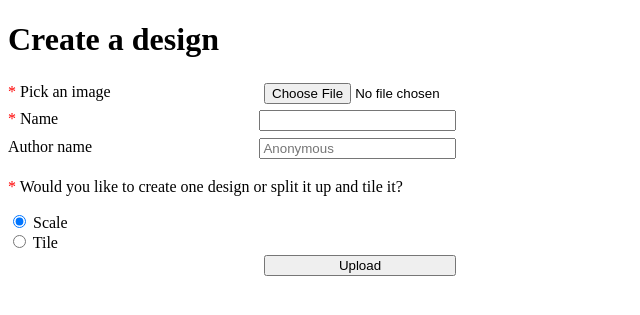
After one commit to acplaza/acplaza, a Python web app: template templates/create_basic_design_form.html in a window 1280 px wide. The commit adds this page. Shown: the top 315 px of the page, without its empty margins (0-640 px from the left). Run offline with Jinja, Linux system fonts and the light colour scheme; the template is opened without the code that fills it, so the values that code supplies are empty.

Commit message:
frontend: add design creation

```diff
--- /dev/null
+++ b/templates/create_basic_design_form.html
@@ -0,0 +1,79 @@
+{% extends 'base.html' %}
+{% block title %}Create a design{% endblock %}
+{% block content %}
+	<style>
+		#resize-group {
+			display: none;
+		}
+		.required::before {
+			color: red;
+			content: '* ';
+		}
+	#resize-group {
+		display: none;
+	}
+	.required::before {
+		color: red;
+		content: '* ';
+	}
+	form {
+		display: flex;
+		flex-direction: column;
+		width: 35vw;
+	}
+	.form-row {
+		display: flex;
+		flex-direction: row;
+		margin: 0.2em 0;
+	}
+	.form-row > label {
+		width: 20vw;
+	}
+	.form-row > input {
+		margin-left: auto;
+		width: 15vw;
+	}
+	</style>
+	<form method=post enctype="multipart/form-data">
+		<input type=hidden name=csrf_token value="{{ csrf_token() }}">
+		<input type=hidden name=design_type value="basic-design">
+	<div class=form-row>
+		<label class=required for=file>Pick an image</label>
+		<input type=file id=file name=0 required>
+	</div>
+	<div class=form-row>
+		<label class=required for=image_name>Name</label>
+		<input type=text name=image_name id=image_name maxlength=20 required>
+	</div>
+	<div class=form-row>
+		<label for=author_name>Author name</label>
+		<input type=text name=author_name id=author_name maxlength=20 placeholder="Anonymous">
+	</div>
+	<p class=required>Would you like to create one design or split it up and tile it?</p>
+	<div>
+		<input type=radio id=scale name=mode value=scale checked required>
+		<label for=scale>Scale</label>
+	</div>
+	<div>
+		<input type=radio id=tile name=mode value=tile required>
+		<label for=tile>Tile</label>
+	</div>
+	<div id="resize-group" style="display: none">
+		Resize<br>
+		{% from 'utils.html' import numeric_input_attrs %}
+		<input {{ numeric_input_attrs }} name=resize-width placeholder="Width"><!--
+		-->×<input {{ numeric_input_attrs }} name=resize-height placeholder="Height">
+	</div>
+	<div class=form-row><input type=submit value="Upload"></div>
+	</form>
+	<script>
+		let scaleRadio = document.querySelector('#scale');
+		let tileRadio = document.querySelector('#tile');
+		let resizeGroup = document.querySelector('#resize-group');
+		const scale = () => { resizeGroup.style.display = 'none'; };
+		const tile = () => { resizeGroup.style.display = 'block'; };
+		scaleRadio.addEventListener('click', scale);
+		tileRadio.addEventListener('click', tile);
+		document.addEventListener('DOMContentLoaded', () => (scaleRadio.checked ? scale : tile)());
+	</script>
+{% endblock %}
--- a/templates/index.html
+++ b/templates/index.html
@@ -8,6 +8,8 @@
 	<h2>View a creator's designs</h2>
 	<p>Enter a creator ID</p>
 	{% include 'fragments/designs_form.html' %}
+	<h2>Create a design</p>
+	<a href="/create-design">Create a design</a>
 	<h2>View an active island hosting session</h2>
 	<p>Enter a Dodo Code™</p>
 	{% include 'fragments/host_session_form.html' %}
--- a/templates/utils.html
+++ b/templates/utils.html
@@ -5,3 +5,6 @@
 		<a href="/pro-designs/{{ author_id }}">View their Pro designs</a>
 	{% endif %}
 {% endmacro %}
+
+{# https://technology.blog.gov.uk/2020/02/24/why-the-gov-uk-design-system-team-changed-the-input-type-for-numbers/ #}
+{% set numeric_input_attrs %}type=text inputmode=numeric pattern="[0-9]*"{% endset %}
```
Also changed, not shown: acnh/designs/db.py (+6 -3 lines), acnh/designs/encode.py (+44 -6 lines), templates/create_design_form.html (added, +16 -0 lines), templates/pick_design_type.html (added, +15 -0 lines), views/api.py (+19 -9 lines), views/frontend.py (+22 -1 lines).
